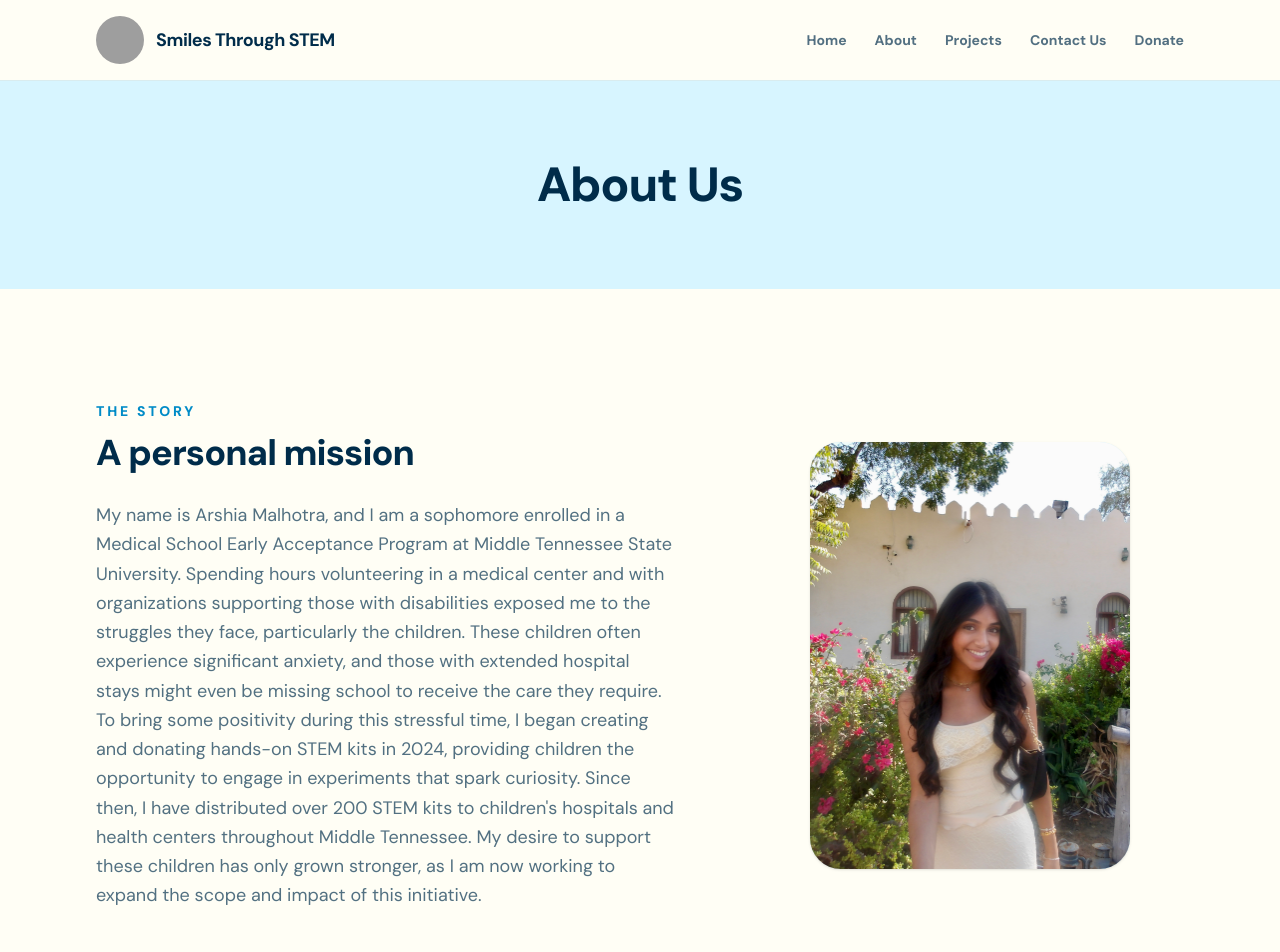
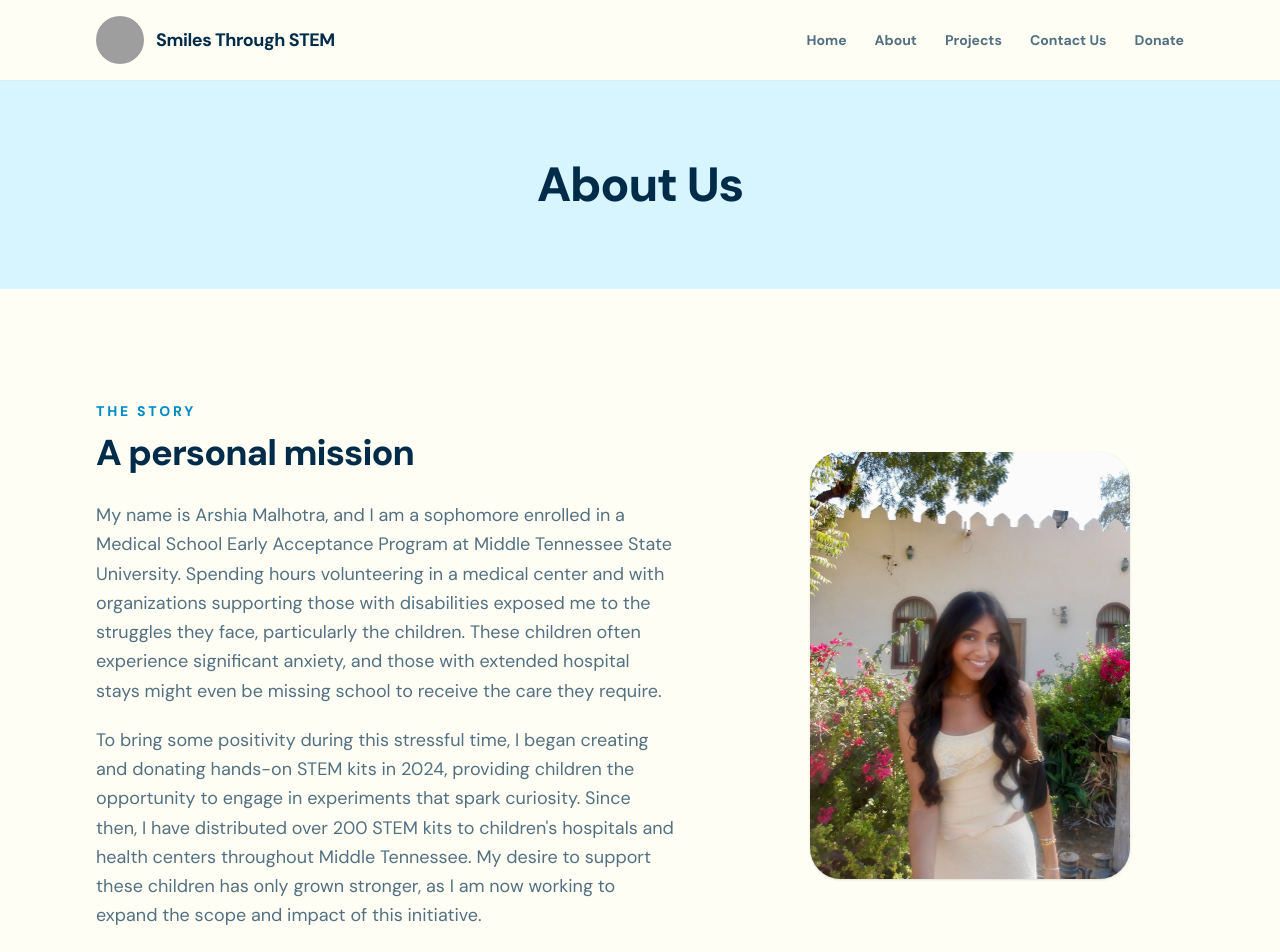
Before and after one commit to mohinamalhotra012-pixel/YAY, a Next.js app: page /about in a window 1280 px wide. Shown: the top 952 px of the page. Built offline with nearby package versions, Linux system fonts and the light colour scheme; grey boxes are pictures that could not be loaded.

Commit message:
feat: restructure about page content for better readability
Co-authored-by: mohinamalhotra012-pixel <314773788+mohinamalhotra012-pixel@users.noreply.github.com>

```diff
--- a/app/about/page.tsx
+++ b/app/about/page.tsx
@@ -22,9 +22,14 @@ export default function AboutPage() {
         <div>
           <p className="text-sm font-extrabold uppercase tracking-[0.2em] text-primary">The Story</p>
           <h2 className="mt-3 font-heading text-3xl font-extrabold tracking-tight sm:text-4xl">A personal mission</h2>
-          <p className="mt-7 text-base leading-relaxed text-muted-foreground sm:text-lg">
-            {"My name is Arshia Malhotra, and I am a sophomore enrolled in a Medical School Early Acceptance Program at Middle Tennessee State University. Spending hours volunteering in a medical center and with organizations supporting those with disabilities exposed me to the struggles they face, particularly the children. These children often experience significant anxiety, and those with extended hospital stays might even be missing school to receive the care they require. To bring some positivity during this stressful time, I began creating and donating hands-on STEM kits in 2024, providing children the opportunity to engage in experiments that spark curiosity. Since then, I have distributed over 200 STEM kits to children's hospitals and health centers throughout Middle Tennessee. My desire to support these children has only grown stronger, as I am now working to expand the scope and impact of this initiative."}
-          </p>
+          <div className="mt-7 flex flex-col gap-5 text-base leading-relaxed text-muted-foreground sm:text-lg">
+            <p>
+              {"My name is Arshia Malhotra, and I am a sophomore enrolled in a Medical School Early Acceptance Program at Middle Tennessee State University. Spending hours volunteering in a medical center and with organizations supporting those with disabilities exposed me to the struggles they face, particularly the children. These children often experience significant anxiety, and those with extended hospital stays might even be missing school to receive the care they require."}
+            </p>
+            <p>
+              {"To bring some positivity during this stressful time, I began creating and donating hands-on STEM kits in 2024, providing children the opportunity to engage in experiments that spark curiosity. Since then, I have distributed over 200 STEM kits to children's hospitals and health centers throughout Middle Tennessee. My desire to support these children has only grown stronger, as I am now working to expand the scope and impact of this initiative."}
+            </p>
+          </div>
         </div>
         <figure className="w-full max-w-xs justify-self-center overflow-hidden rounded-3xl bg-muted shadow-sm">
           <Image
```
